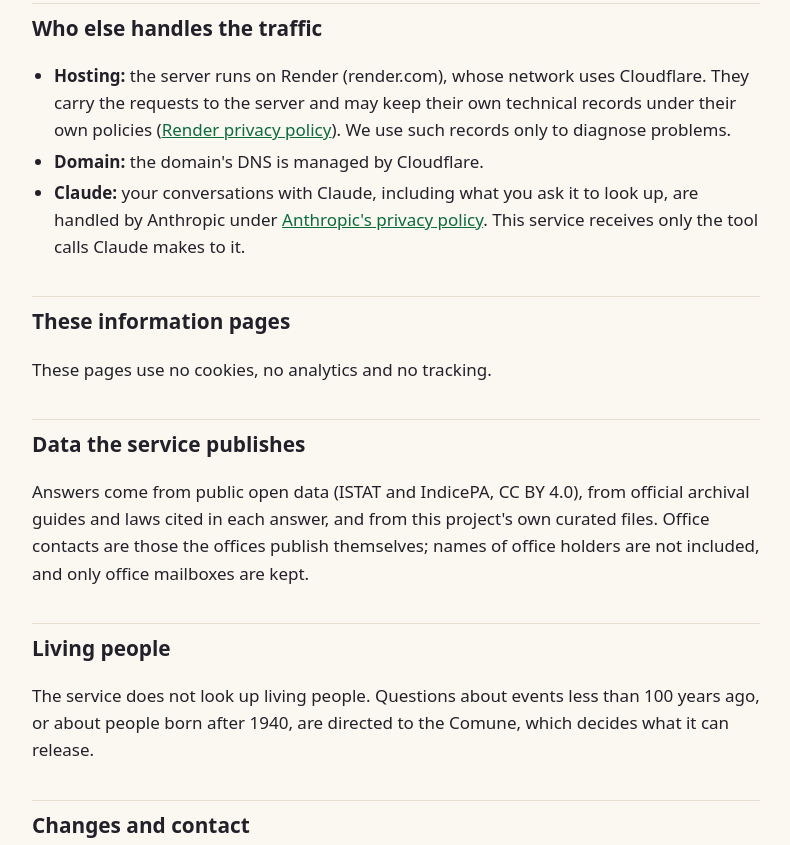
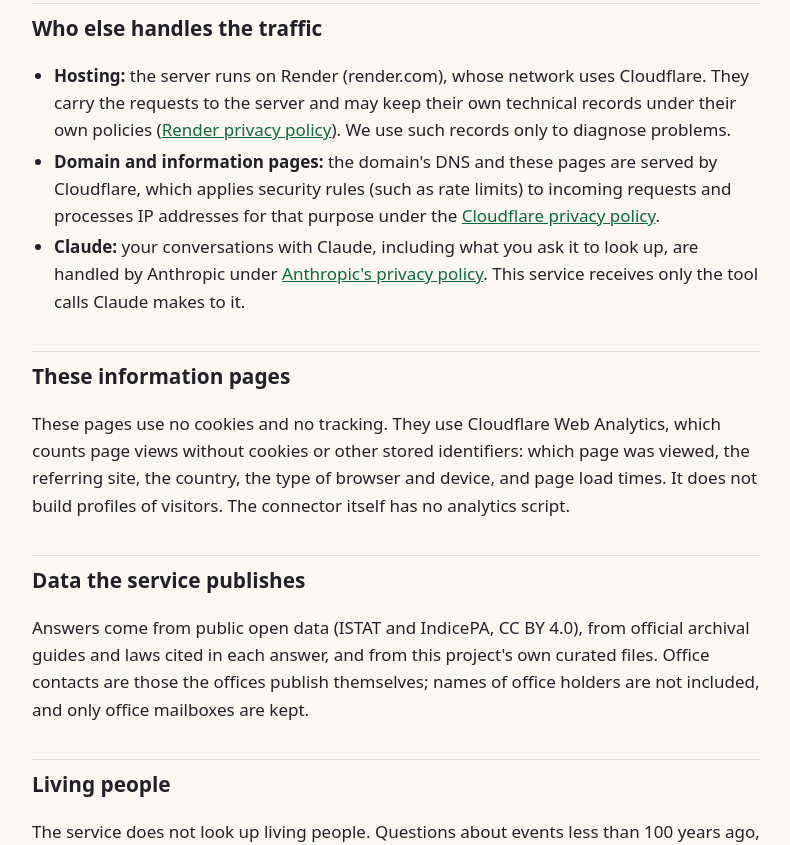
Before and after one commit to fiorfelix/italian-archive-navigator, a website: page site/privacy.html in a window 1280 px wide. Shown: the part 1227-2072 px from the top of the page, without its empty margins (244-1034 px from the left). Drawn offline with Linux system fonts and the light colour scheme.

Commit message:
Privacy policy and site headers: Cloudflare Web Analytics (cookie-free) and Cloudflare security rules on the information pages
Co-Authored-By: Claude Opus 5.5 <noreply@anthropic.com>

```diff
--- a/site/privacy.html
+++ b/site/privacy.html
@@ -19,7 +19,7 @@
     </header>
     <main>
       <h1>Privacy policy</h1>
-      <p class="lead">Last updated: 22 November 2026</p>
+      <p class="lead">Last updated: 23 November 2026</p>
       <p>
         This policy covers the Italian Archive Navigator MCP server at
         <code>https://archives-mcp.fiorfelix.com/mcp</code>, the Claude plugin that connects to it,
@@ -77,7 +77,12 @@
           under their own policies (<a href="https://render.com/privacy">Render privacy policy</a>).
           We use such records only to diagnose problems.
         </li>
-        <li><strong>Domain:</strong> the domain's DNS is managed by Cloudflare.</li>
+        <li>
+          <strong>Domain and information pages:</strong> the domain's DNS and these pages are served
+          by Cloudflare, which applies security rules (such as rate limits) to incoming requests and
+          processes IP addresses for that purpose under the
+          <a href="https://www.cloudflare.com/privacypolicy/">Cloudflare privacy policy</a>.
+        </li>
         <li>
           <strong>Claude:</strong> your conversations with Claude, including what you ask it to look
           up, are handled by Anthropic under
@@ -87,7 +92,12 @@
       </ul>
 
       <h2>These information pages</h2>
-      <p>These pages use no cookies, no analytics and no tracking.</p>
+      <p>
+        These pages use no cookies and no tracking. They use Cloudflare Web Analytics, which counts
+        page views without cookies or other stored identifiers: which page was viewed, the referring
+        site, the country, the type of browser and device, and page load times. It does not build
+        profiles of visitors. The connector itself has no analytics script.
+      </p>
 
       <h2>Data the service publishes</h2>
       <p>
```
Also changed, not shown: PRIVACY.md (+9 -3 lines), 1 other file.
